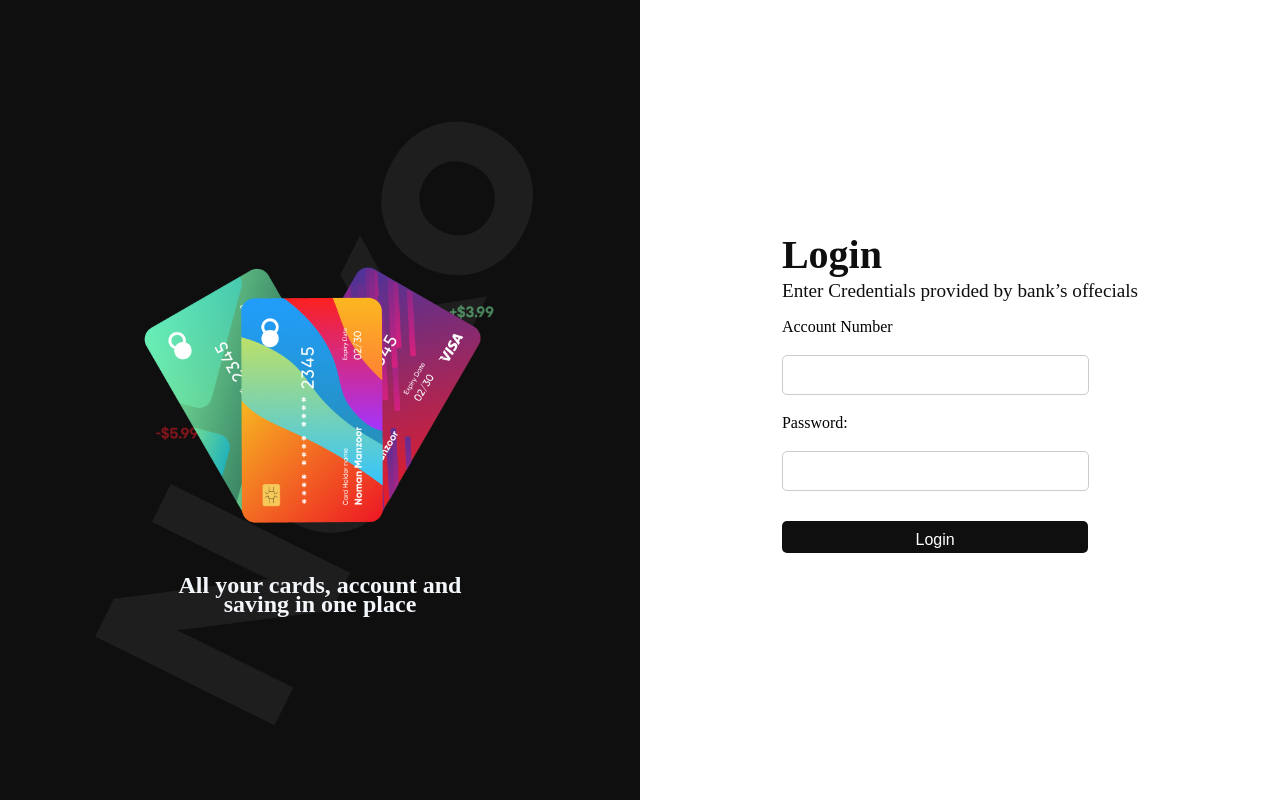
After one commit to MrRavi246/Nexo-Banking, a PHP site: page /login.html in a window 1280 px wide. The commit adds this page. Run offline with PHP 8.4, Linux system fonts and the light colour scheme.

Commit message:
Refactor code structure for improved readability and maintainability

```diff
--- a/index.html
+++ b/index.html
@@ -35,7 +35,7 @@
         </div>
       </div>
       <div class="navRight">
-        <button class="signin">Sign In</button>
+        <button class="signin" onclick="location.href='login.html'">Sign In</button>
         <button class="acc_btn">Open an Account</button>
       </div>
     </nav>
--- /dev/null
+++ b/login.css
@@ -0,0 +1,99 @@
+* {
+    margin: 0;
+    padding: 0;
+}
+
+html,
+body {
+    height: 100%;
+    width: 100%;
+    font-family: "trip sans";
+    overflow: hidden;
+}
+
+.container {
+    display: flex;
+    justify-content: space-between;
+    height: 100vh;
+    width: 100%;
+}
+
+.left-side {
+    background-color: #0F0F10;
+    height: 100%;
+    width: 50%;
+    color: #F3F7FB;
+    display: flex;
+    justify-content: center;
+    align-items: center;
+    flex-direction: column;
+    position: relative;
+}
+
+.left-side img {
+    position: absolute;
+    max-width: 100%;
+    height: auto;
+
+}
+
+.left-side p {
+    top: 72%;
+    position: absolute;
+    font-size: 1.5rem;
+    text-align: center;
+    width: 80%;
+    line-height: 1.5;
+    z-index: 2;
+    font-family: "trip sans";
+    font-weight: 700;
+    line-height: 1.5vw;
+}
+
+.right-side {
+    background-color: #fff;
+    height: 100%;
+    width: 50%;
+    display: flex;
+    justify-content: center;
+    align-items: center;
+    flex-direction: column;
+    line-height: 4.5vh;
+
+}
+
+.right-side .form-header h2 {
+    font-size: 2.5rem;
+    font-weight: 700;
+    color: #0F0F10;
+
+}
+
+.right-side .form-header p {
+    font-size: 1.2rem;
+    color: #0F0F10;
+}
+
+
+.right-side form input {
+    width: 80%;
+    padding: 10px;
+    margin: 10px 0;
+    border: 1px solid #ccc;
+    border-radius: 5px;
+    font-size: 1rem;
+}
+
+.right-side form button {
+    width: 86%;
+    height: 2.5vw;
+    padding: 10px;
+    margin: 10px 0;
+    background-color: #0F0F10;
+    color: #fff;
+    border: none;
+    border-radius: 5px;
+    font-size: 1rem;
+    cursor: pointer;
+    margin-top: 2.5vh;
+}
--- /dev/null
+++ b/login.html
@@ -0,0 +1,34 @@
+<!DOCTYPE html>
+<html lang="en">
+<head>
+    <meta charset="UTF-8">
+    <meta name="viewport" content="width=device-width, initial-scale=1.0">
+    <link rel="stylesheet" href="login.css">
+    <title>Nexo - LoginPage</title>
+</head>
+<body>
+    <div class="container">
+        <div class="left-side">
+            <img src="media/BG PNG.png" alt="">
+            <p>All your cards, account and <br>saving in one place</p>
+        </div>
+        <div class="right-side">
+            <form action="#" method="POST">
+                <div class="form-header">
+                    <h2>Login</h2>
+                    <p>Enter Credentials provided by bank’s offecials</p>
+                </div>
+                <div>
+                    <label for="account_number">Account Number</label><br>
+                    <input type="text" id="account_number" name="account_number" required>
+                </div>
+                <div>
+                    <label for="password">Password:</label><br>
+                    <input type="password" id="password" name="password" required>
+                </div>
+                <button type="submit">Login</button>
+            </form>
+        </div>
+    </div>
+</body>
+</html>
```
Also changed, not shown: media/BG PNG.png (added), style.css (line endings or trailing spaces).
